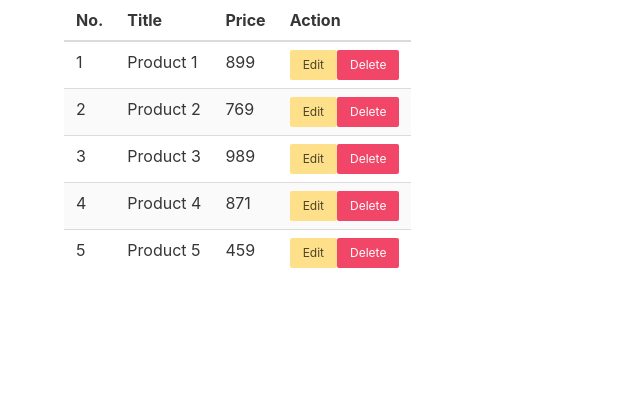
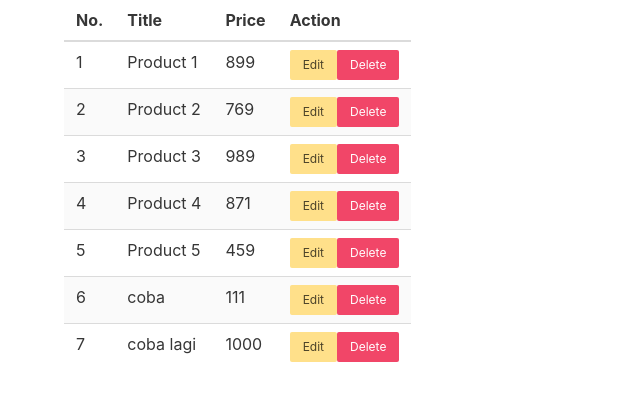
Before and after one commit to ujangaris/reacthooks, a React (Create React App) app: page / in a window 1280 px wide. Shown: the top 400 px of the page, without its empty margins (0-640 px from the left). Built offline with nearby package versions, Linux system fonts and the light colour scheme; data requests are answered from the project's data file.

Commit message:
submit data ke server

```diff
--- a/db.json
+++ b/db.json
@@ -1,9 +1,39 @@
 {
   "products": [
-    { "id": 1, "title": "Product 1", "price": 899 },
-    { "id": 2, "title": "Product 2", "price": 769 },
-    { "id": 3, "title": "Product 3", "price": 989 },
-    { "id": 4, "title": "Product 4", "price": 871 },
-    { "id": 5, "title": "Product 5", "price": 459 }
+    {
+      "id": 1,
+      "title": "Product 1",
+      "price": 899
+    },
+    {
+      "id": 2,
+      "title": "Product 2",
+      "price": 769
+    },
+    {
+      "id": 3,
+      "title": "Product 3",
+      "price": 989
+    },
+    {
+      "id": 4,
+      "title": "Product 4",
+      "price": 871
+    },
+    {
+      "id": 5,
+      "title": "Product 5",
+      "price": 459
+    },
+    {
+      "title": "coba",
+      "price": "111",
+      "id": 6
+    },
+    {
+      "title": "coba lagi",
+      "price": "1000",
+      "id": 7
+    }
   ]
 }
--- a/src/components/AddProduct.js
+++ b/src/components/AddProduct.js
@@ -1,14 +1,23 @@
 //rafce
 import { useState } from "react";
+import { useHistory } from "react-router-dom";
 
 const AddProduct = () => {
   const [title, setTitle] = useState("");
   const [price, setPrice] = useState("");
+  const history = useHistory();
 
-  const saveProduct = (e) => {
+  const saveProduct = async (e) => {
     e.preventDefault();
     const product = { title, price };
-    console.log(product);
+    await fetch("http://localhost:8080/products", {
+      method: "POST",
+      body: JSON.stringify(product),
+      headers: {
+        "Content-Type": "application/json",
+      },
+    });
+    history.push("/");
   };
 
   return (
```
